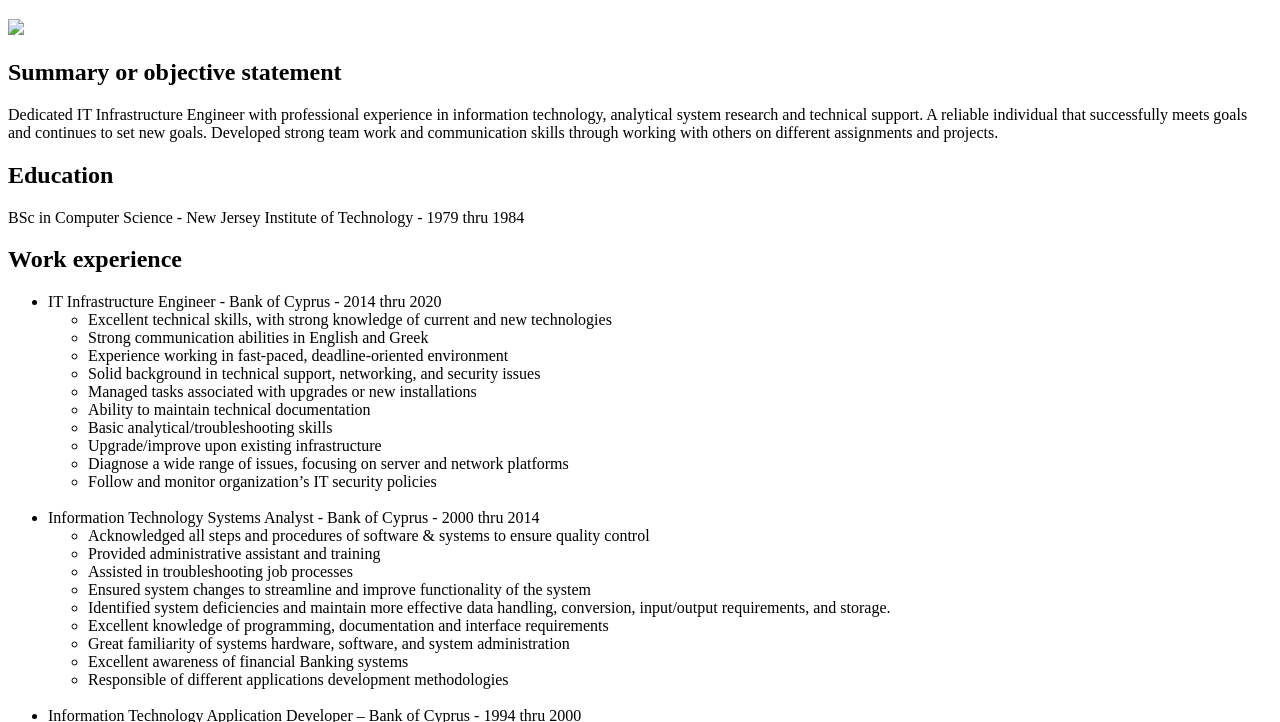
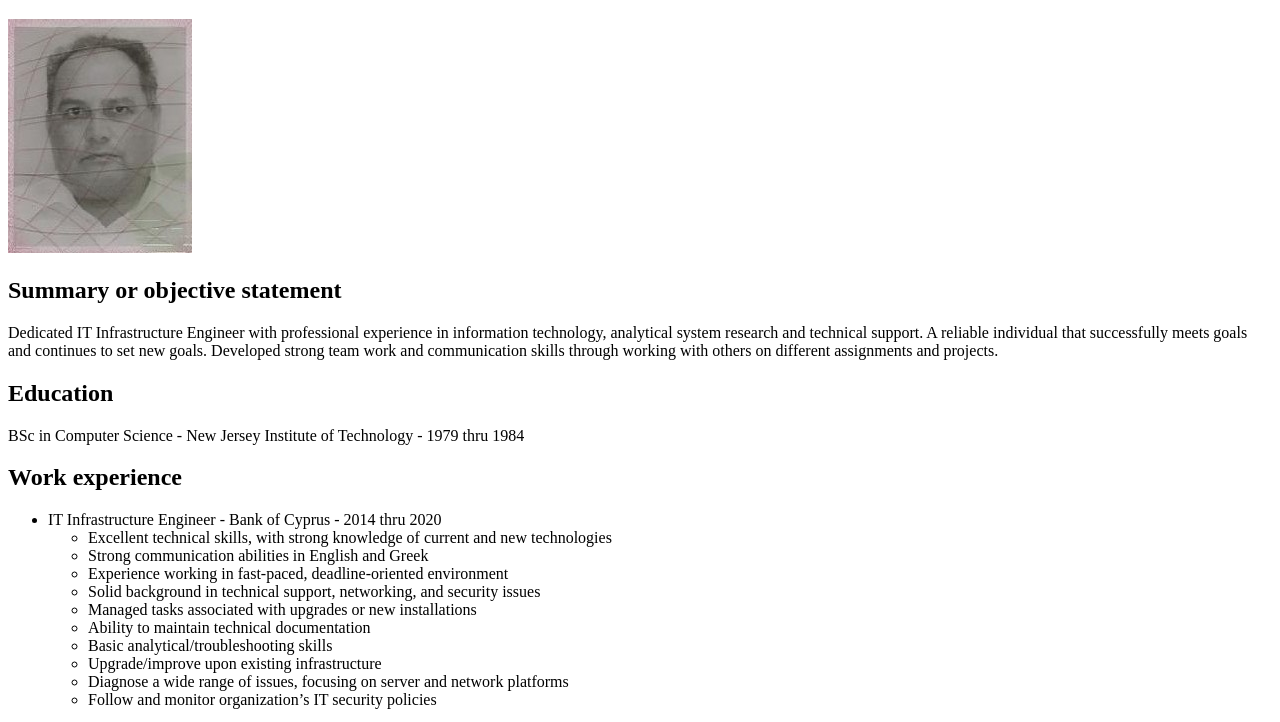
Before and after one commit to zeus636473/html-portfolio, a plain HTML site: page public/MyResume.html in a window 1280 px wide. Shown: the part 61-783 px from the top of the page. Drawn offline with Linux system fonts and the light colour scheme.

Commit message:
Update MyResume.html

```diff
--- a/public/MyResume.html
+++ b/public/MyResume.html
@@ -6,7 +6,7 @@
 </head>
 <body>
 <h1>Panagiotis Petrou</h1>
-<img src="./images/MyPhoto.jpg">
+<img src="../images/MyPhoto.jpg">
 <h2>Summary or objective statement</h2>
 <p>
     Dedicated IT Infrastructure Engineer with professional experience in information technology,
```
